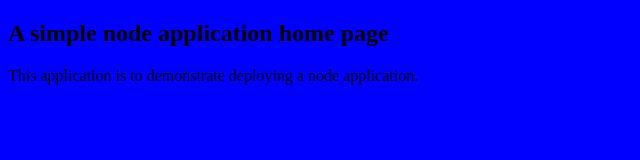
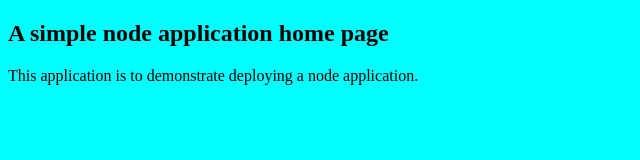
Before and after one commit to ConorChurch/node_cpbc, a website: page index.html in a window 1280 px wide. Shown: the whole page, without its empty margins (0-640 px from the left). Drawn offline with Linux system fonts and the light colour scheme.

Commit message:
Changed colour of background

```diff
--- a/index.html
+++ b/index.html
@@ -2,7 +2,7 @@
 <html>
 <head><title>Basic Node app</title>
 </head>
-<body style = "background-color: blue">
+<body style = "background-color: cyan" style= " background-image: url("https://www.google.com/url?sa=i&source=images&cd=&cad=rja&uact=8&ved=2ahUKEwiYvIWXvafgAhVDrHEKHUPIB0IQjRx6BAgBEAU&url=https%3A%2F%2Fknowyourmeme.com%2Fmemes%2Fi-herd-u-liek-mudkips&psig=AOvVaw25CkqaG1Hxms-8aiRSwNbT&ust=1549555224109130")">
  <h2>A simple node application home page</h2>
  <p>This application is to demonstrate deploying a node application.</p>
 </body>
```
